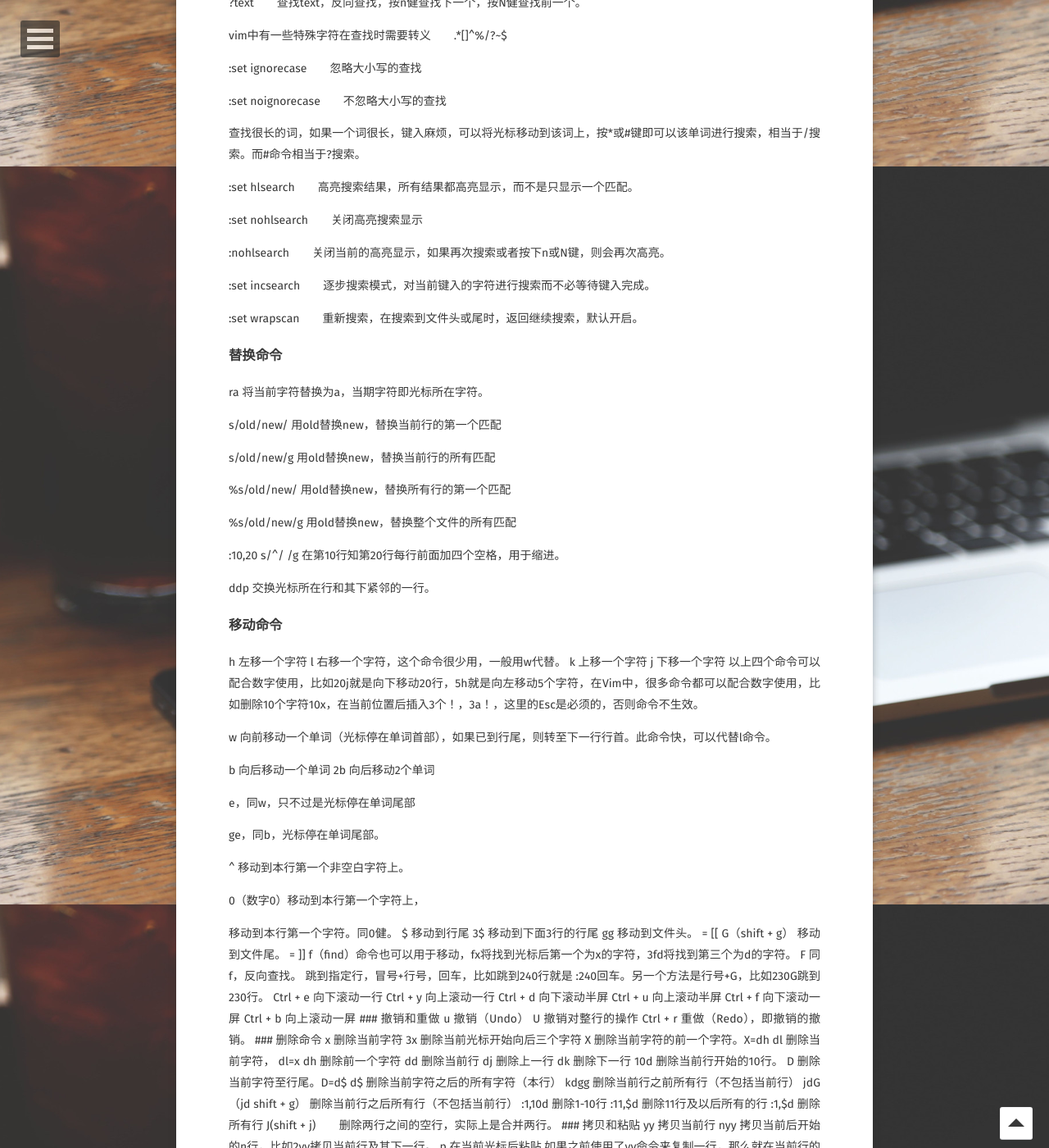
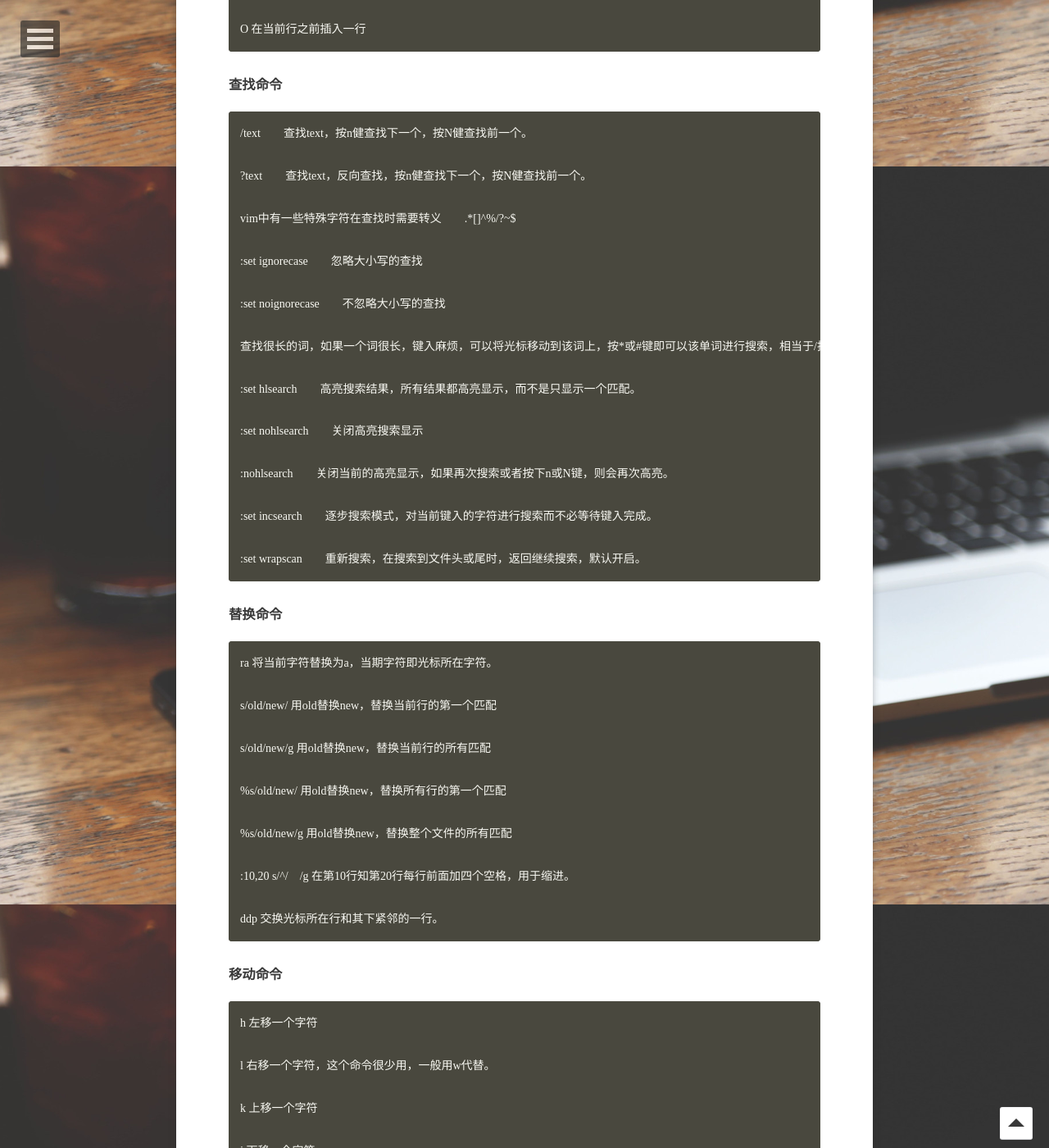
Before and after one commit to Lavinci/lavinci.github.io, a Jekyll site: the page built from _posts/2017-05-13-Linux-Vim.md, in a window 1280 px wide and 1400 px high, scrolled down 2497 px. Shown: the whole window at 82% size. Built offline with Jekyll 4.4.1, drawn with Linux system fonts in a browser that asks for light colours; some web fonts are replaced; comment, search, counter and statistics services are not loaded; some of the changed text lies outside the part shown.

Commit message:
modify vim

````diff
--- a/_posts/2017-05-13-Linux-Vim.md
+++ b/_posts/2017-05-13-Linux-Vim.md
@@ -62,13 +62,14 @@ vim file1 file2 file3 ...
 :e \\qadrive\test\1.txt
 ```
 ### vim的模式
-
+```
 正常模式（按Esc或Ctrl+[进入） 左下角显示文件名或为空
 插入模式（按i键进入） 左下角显示--INSERT--
 可视模式（不知道如何进入） 左下角显示--VISUAL--
-
+```
 ### 导航命令
 
+```
 % 括号匹配
 
 插入命令
@@ -84,9 +85,10 @@ A 在当前行尾插入
 o 在当前行之后插入一行
 
 O 在当前行之前插入一行
+```
 
 ### 查找命令
-
+```
 /text　　查找text，按n健查找下一个，按N健查找前一个。
 
 ?text　　查找text，反向查找，按n健查找下一个，按N健查找前一个。
@@ -108,9 +110,9 @@ vim中有一些特殊字符在查找时需要转义　　.*[]^%/?~$
 :set incsearch　　逐步搜索模式，对当前键入的字符进行搜索而不必等待键入完成。
 
 :set wrapscan　　重新搜索，在搜索到文件头或尾时，返回继续搜索，默认开启。
-
+```
 ### 替换命令
-
+```
 ra 将当前字符替换为a，当期字符即光标所在字符。
 
 s/old/new/ 用old替换new，替换当前行的第一个匹配
@@ -124,13 +126,17 @@ s/old/new/g 用old替换new，替换当前行的所有匹配
 :10,20 s/^/    /g 在第10行知第20行每行前面加四个空格，用于缩进。
 
 ddp 交换光标所在行和其下紧邻的一行。
+```
+### 移动命令
+```
+h 左移一个字符
 
-### 移动命令
+l 右移一个字符，这个命令很少用，一般用w代替。
 
-h 左移一个字符
-l 右移一个字符，这个命令很少用，一般用w代替。
 k 上移一个字符
+
 j 下移一个字符
+
 以上四个命令可以配合数字使用，比如20j就是向下移动20行，5h就是向左移动5个字符，在Vim中，很多命令都可以配合数字使用，比如删除10个字符10x，在当前位置后插入3个！，3a！<Esc>，这里的Esc是必须的，否则命令不生效。
 
 w 向前移动一个单词（光标停在单词首部），如果已到行尾，则转至下一行行首。此命令快，可以代替l命令。
@@ -170,15 +176,15 @@ Ctrl + u 向上滚动半屏
 Ctrl + f 向下滚动一屏
 
 Ctrl + b 向上滚动一屏
-
+```
 ### 撤销和重做
-
+```
 u 撤销（Undo）
 U 撤销对整行的操作
 Ctrl + r 重做（Redo），即撤销的撤销。
-
+```
 ### 删除命令
-
+```
 x 删除当前字符
 
 3x 删除当前光标开始向后三个字符
@@ -212,9 +218,9 @@ jdG（jd shift + g）   删除当前行之后所有行（不包括当前行）
 :1,$d 删除所有行
 
 J(shift + j)　　删除两行之间的空行，实际上是合并两行。
-
+```
 ### 拷贝和粘贴
-
+```
 yy 拷贝当前行
 
 nyy 拷贝当前后开始的n行，比如2yy拷贝当前行及其下一行。
@@ -232,19 +238,19 @@ shift+p 在当前行前粘贴
 ddp交换当前行和其下一行
 
 xp交换当前字符和其后一个字符
-
+```
 ### 剪切命令
-
+```
 正常模式下按v（逐字）或V（逐行）进入可视模式，然后用jklh命令移动即可选择某些行或字符，再按d即可剪切
 
 ndd 剪切当前行之后的n行。利用p命令可以对剪切的内容进行粘贴
 
 :1,10d 将1-10行剪切。利用p命令可将剪切后的内容进行粘贴。
 
-:1, 10 m 20 将第1-10行移动到第20行之后。
-
+:1 10 m 20 将第1-10行移动到第20行之后。
+```
 ### 退出命令
-
+```
 :wq 保存并退出
 
 ZZ 保存并退出
@@ -252,9 +258,9 @@ ZZ 保存并退出
 :q! 强制退出并忽略所有更改
 
 :e! 放弃所有修改，并打开原来文件。
-
+```
 ### 窗口命令
-
+```
 :split或new 打开一个新窗口，光标停在顶层的窗口上
 
 :split file或:new file 用新窗口打开文件
@@ -266,9 +272,9 @@ Ctrl+ww 移动到下一个窗口
 Ctrl+wj 移动到下方的窗口
 
 Ctrl+wk 移动到上方的窗口
-
+```
 ### 关闭窗口
-
+```
 :close 最后一个窗口不能使用此命令，可以防止意外退出vim。
 
 :q 如果是最后一个被关闭的窗口，那么将退出vim。
@@ -278,13 +284,13 @@ ZZ 保存并退出。
 关闭所有窗口，只保留当前窗口
 
 :only
-
+```
 ### 录制宏
-
+```
 按q键加任意字母开始录制，再按q键结束录制（这意味着vim中的宏不可嵌套），使用的时候@加宏名，比如qa。。。q录制名为a的宏，@a使用这个宏。
-
+```
 ### 执行shell命令
-
+```
 :!command
 
 :!ls 列出当前目录下文件
@@ -294,9 +300,9 @@ ZZ 保存并退出。
 :!perl script.pl 执行perl脚本，可以不用退出vim，非常方便。
 
 :suspend或Ctrl - Z 挂起vim，回到shell，按fg可以返回vim。
-
+```
 ### 注释命令
-
+```
 perl程序中#开始的行为注释，所以要注释某些行，只需在行首加入#
 
 3,5 s/^/#/g 注释第3-5行
@@ -306,9 +312,9 @@ perl程序中#开始的行为注释，所以要注释某些行，只需在行首
 1,$ s/^/#/g 注释整个文档。
 
 :%s/^/#/g 注释整个文档，此法更快。
-
+```
 ### 帮助命令
-
+```
 :help or F1 显示整个帮助
 :help xxx 显示xxx的帮助，比如 :help i, :help CTRL-[（即Ctrl+[的帮助）。
 :help 'number' Vim选项的帮助用单引号括起
@@ -326,11 +332,13 @@ perl程序中#开始的行为注释，所以要注释某些行，只需在行首
 :scriptnames　　查看vim脚本文件的位置，比如.vimrc文件，语法文件及plugin等。
 
 :set list 显示非打印字符，如tab，空格，行尾等。如果tab无法显示，请确定用set lcs=tab:>-命令设置了.vimrc文件，并确保你的文件中的确有tab，如果开启了expendtab，那么tab将被扩展为空格。
-
+```
 ### 系统自带的Vim教程
 
 $ vimtutor
 
+### 其他:
+```
 :syntax 列出已经定义的语法项
 
 :syntax clear 清除已定义的语法规则
@@ -338,3 +346,4 @@ $ vimtutor
 :syntax case match 大小写敏感，int和Int将视为不同的语法元素
 
 :syntax case ignore 大小写无关，int和Int将视为相同的语法元素，并使用同样的配色方案
+```
````
